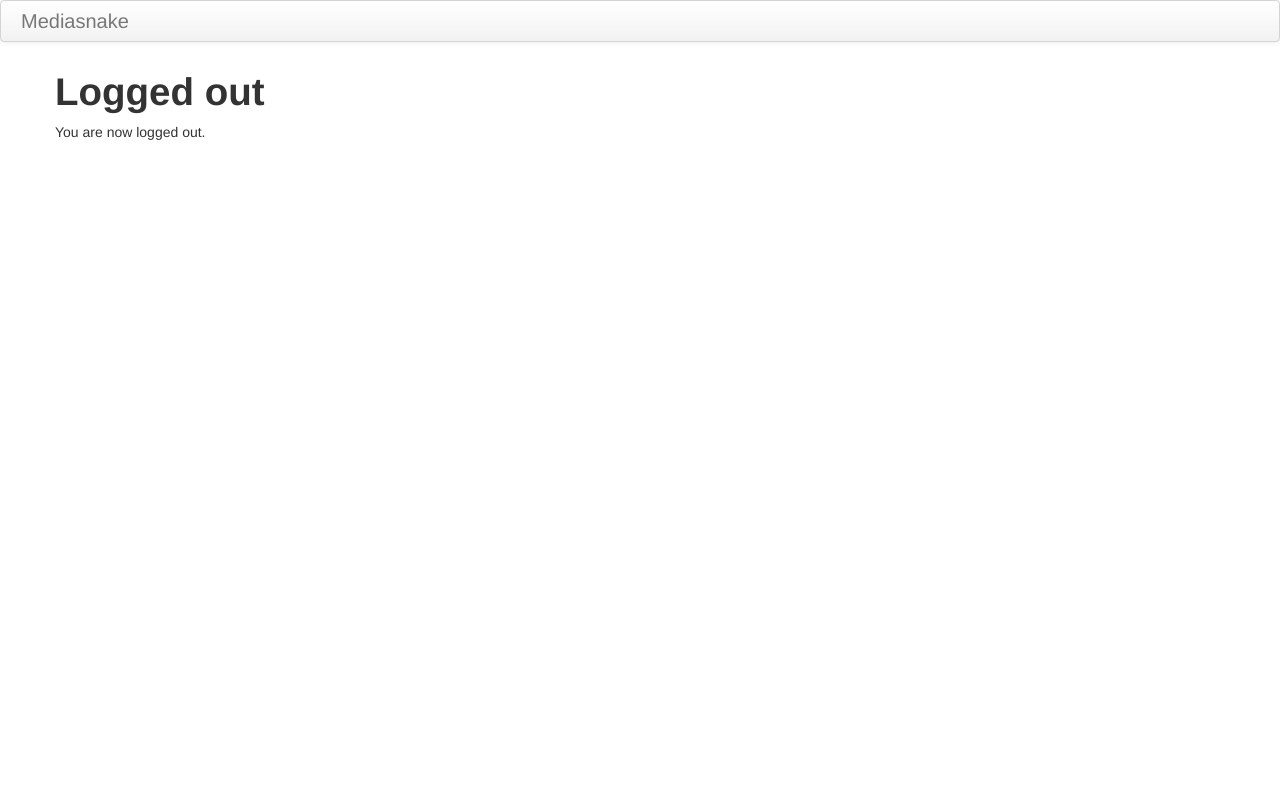
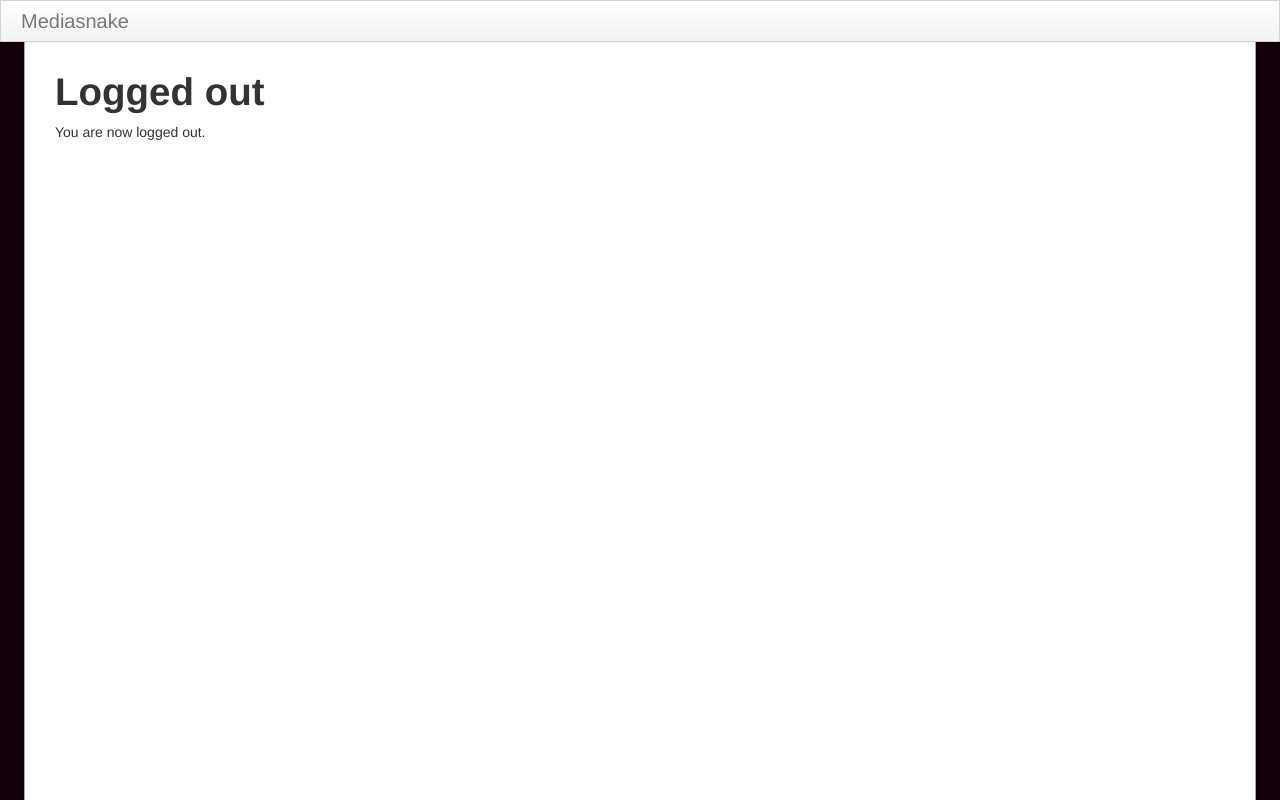
Before and after one commit to pv/mediasnake, a Django app: template mediasnake/templates/registration/logged_out.html in a window 1280 px wide. Run offline with Django 3.2, Linux system fonts and the light colour scheme; the template is opened without the code that fills it, so the values that code supplies are empty; some libraries are stand-ins or nearby versions.

Commit message:
Make the dark background also a feature of the app, not just the docs

```diff
--- a/mediasnake/static/mediasnake/css/base.css
+++ b/mediasnake/static/mediasnake/css/base.css
@@ -0,0 +1,36 @@
+html, body {
+    height: 100%;
+}
+
+body {
+    background-color: #11000a;
+}
+
+#push-top {
+    height: 82px;
+}
+
+.navbar {
+    position: relative;
+    z-index: 10;
+    margin-bottom: 0;
+}
+
+.navbar-inner {
+    border-radius: 0;
+}
+
+#main-container {
+    min-height: 100%;
+    height: auto;
+
+    margin-top: -82px;
+
+    padding-top: 20px;
+    padding-left: 30px;
+    padding-right: 30px;
+    padding-bottom: 20px;
+    background-color: #ffffff;
+    border-left: 1px solid #aaaaaa;
+    border-right: 1px solid #aaaaaa;
+}
--- a/mediasnake/templates/base.html
+++ b/mediasnake/templates/base.html
@@ -30,11 +30,13 @@
       </div>
     </div>
     {% endblock %}
-    <div class="container">
+    <div id="main-container" class="container">
+      <div id="push-top"></div>
       {% block body %}
       {% block content %}
       {% endblock %}
       {% endblock %}
+      <div id="push-bottom"></div>
     </div>
     <script type="text/javascript" src="{{ STATIC_URL }}jquery/js/jquery.min.js?version=2.0.3"></script>
     <script type="text/javascript" src="{{ STATIC_URL }}bootstrap/js/bootstrap.min.js?version=2.3.2"></script>
```
Also changed, not shown: 1 other file.
